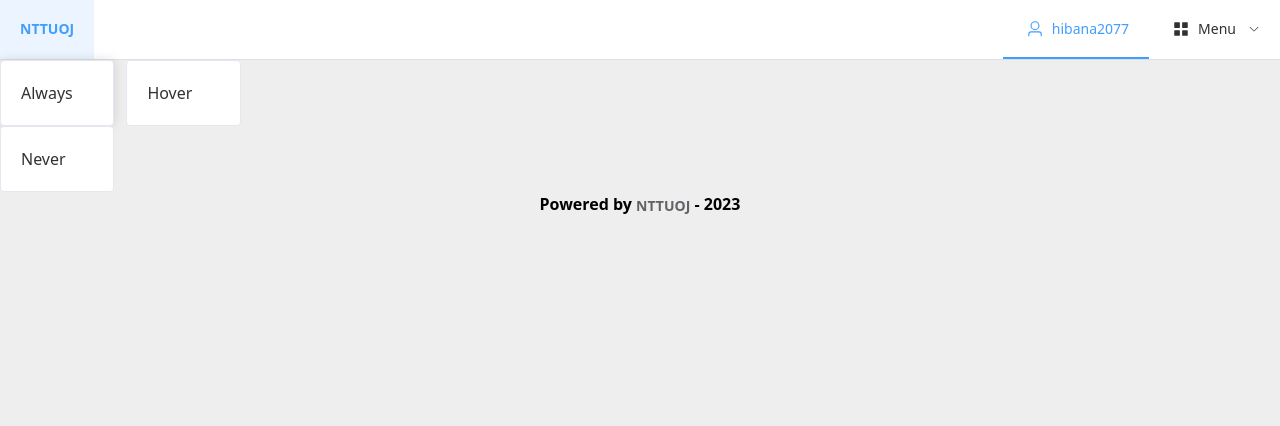
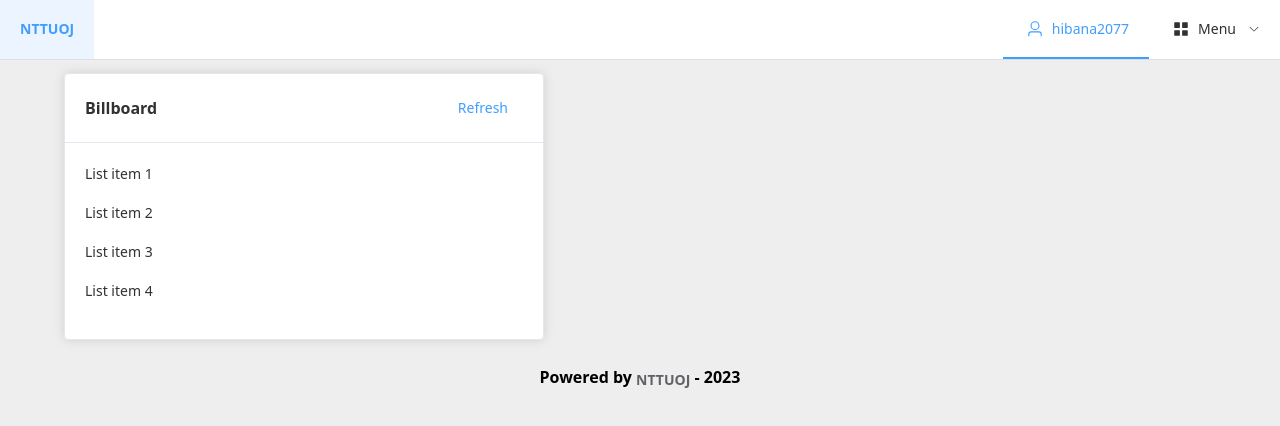
Before and after one commit to hibana2077/NTTU-judge-system, a Nuxt app in the folder nttu-judge/: page / in a window 1280 px wide. Shown: the top 426 px of the page. Built offline with nearby package versions, Linux system fonts and the light colour scheme.

Commit message:
new header but not working

```diff
--- a/nttu-judge/layouts/header.vue
+++ b/nttu-judge/layouts/header.vue
@@ -2,10 +2,35 @@
  * @Author: hibana2077 hibana2077@gmail.com
  * @Date: 2023-05-02 21:36:33
  * @LastEditors: hibana2077 hibana2077@gmaill.com
- * @LastEditTime: 2023-05-03 13:07:31
+ * @LastEditTime: 2023-05-03 15:11:22
  * @FilePath: \NTTU-new-gen-judge-system\nttu-judge\layouts\header.vue
  * @Description: 这是默认设置,请设置`customMade`, 打开koroFileHeader查看配置 进行设置: https://github.com/OBKoro1/koro1FileHeader/wiki/%E9%85%8D%E7%BD%AE
 -->
+<script lang="ts" setup>
+import { ref } from 'vue'
+//add this if you want to use icons
+import * as ElementPlusIcons from '@element-plus/icons-vue'
+
+//add this if you want to use icons
+const nuxtApp = useNuxtApp()
+for (const [key, component] of Object.entries(ElementPlusIcons)) {
+  nuxtApp.vueApp.component(key, component)
+}
+//to this
+const activeIndex = ref('1')
+const handleSelect = (key: string, keyPath: string[]) => {
+  console.log(key, keyPath)
+}
+const islogin = ref(true) //TODO: change this to vue state management
+const username = ref('hibana2077') //TODO: change this to vue state management
+</script>
+
+<style>
+.flex-grow {
+  flex-grow: 1;
+}
+</style>
+
 <template>
   <el-menu
     :default-active="activeIndex"
@@ -49,49 +74,17 @@
         </el-icon>
         Forum
       </el-menu-item>
-      <el-menu-item index="2-3">
-        <el-icon color="#409EFC" class="no-inherit">
-          <Notebook />
-        </el-icon>
-        <NuxtLink v-if="islogin" :to="`/notebook/${username}`">Notebook</NuxtLink>
-        <NuxtLink v-else to="/login">Notebook</NuxtLink>
-      </el-menu-item>
-      <el-sub-menu index="2-4">
+      <el-sub-menu index="2-3">
         <template #title>
           <el-icon color="#409EFC" class="no-inherit">
             <Trophy />
           </el-icon>
           contest
         </template>
-        <el-menu-item v-for="item in 10" :key="item" :index="`2-4-${item}`">
+        <el-menu-item v-for="item in 10" :key="item" :index="`2-3-${item}`">
           item {{ item }}
         </el-menu-item>
       </el-sub-menu>
     </el-sub-menu>
   </el-menu>
 </template>
-
-<script lang="ts" setup>
-import { ref } from 'vue'
-//add this if you want to use icons
-import * as ElementPlusIcons from '@element-plus/icons-vue'
-
-//add this if you want to use icons
-const nuxtApp = useNuxtApp()
-for (const [key, component] of Object.entries(ElementPlusIcons)) {
-  nuxtApp.vueApp.component(key, component)
-}
-//to this
-const activeIndex = ref('1')
-const handleSelect = (key: string, keyPath: string[]) => {
-  console.log(key, keyPath)
-}
-const islogin = ref(true) //TODO: change this to vue state management
-const username = ref('hibana2077') //TODO: change this to vue state management
-</script>
-
-<style>
-.flex-grow {
-  flex-grow: 1;
-}
-</style>
--- a/nttu-judge/pages/index.vue
+++ b/nttu-judge/pages/index.vue
@@ -1,25 +1,39 @@
 <!--
- * @Author: hibana2077 hibana2077@gmail.com
- * @Date: 2023-05-01 20:11:46
+ * @Author: hibana2077 hibana2077@gmaill.com
+ * @Date: 2023-05-03 11:45:56
  * @LastEditors: hibana2077 hibana2077@gmaill.com
- * @LastEditTime: 2023-05-03 12:38:47
- * @FilePath: \NTTU-new-gen-judge-system\nttu-judge\pages\index.vue
+ * @LastEditTime: 2023-05-08 15:15:42
+ * @FilePath: /NTTU-new-gen-judge-system/nttu-judge/pages/index.vue
  * @Description: 这是默认设置,请设置`customMade`, 打开koroFileHeader查看配置 进行设置: https://github.com/OBKoro1/koro1FileHeader/wiki/%E9%85%8D%E7%BD%AE
 -->
 <template>
-  <div class="common-layout">
-    <el-container>
-      <el-row :gutter="12">
-    <el-col :span="10">
-      <el-card shadow="always"> Always </el-card>
-    </el-col>
-    <el-col :span="10">
-      <el-card shadow="hover"> Hover </el-card>
-    </el-col>
-    <el-col :span="10">
-      <el-card shadow="never"> Never </el-card>
-    </el-col>
-  </el-row>
-    </el-container>
-  </div>
+  <el-card class="box-card" style="margin-top: 1% ; margin-left: 5%; margin-right: 5%; margin-bottom: 2%;">
+    <template #header>
+      <div class="card-header">
+        <span class="font-bold">Billboard</span>
+        <el-button class="button" type="primary" round text>Refresh</el-button>
+      </div>
+    </template>
+    <div v-for="o in 4" :key="o" class="text item">{{ 'List item ' + o }}</div>
+  </el-card>
 </template>
+
+<style>
+.card-header {
+  display: flex;
+  justify-content: space-between;
+  align-items: center;
+}
+
+.text {
+  font-size: 14px;
+}
+
+.item {
+  margin-bottom: 18px;
+}
+
+.box-card {
+  width: 480px;
+}
+</style>
--- a/nttu-judge/pages/notebook/[userid].vue
+++ /dev/null
@@ -1,35 +0,0 @@
-<!--
- * @Author: hibana2077 hibana2077@gmaill.com
- * @Date: 2023-05-03 13:04:17
- * @LastEditors: hibana2077 hibana2077@gmaill.com
- * @LastEditTime: 2023-05-03 14:10:44
- * @FilePath: /NTTU-new-gen-judge-system/nttu-judge/pages/notebook/[userid].vue
- * @Description: 这是默认设置,请设置`customMade`, 打开koroFileHeader查看配置 进行设置: https://github.com/OBKoro1/koro1FileHeader/wiki/%E9%85%8D%E7%BD%AE
--->
-<template>
-    <el-container>
-        <el-card style="display: flex; margin-top: 1.5%; margin-left: 5%; margin-right: 5%;">
-            <el-button type="primary" :icon="CirclePlusFilled" size="small" style="margin-left: 1%; margin-right: 1%;">新增</el-button>
-            <el-tabs type="border-card" style="margin-left: 1%; margin-right: 1%; margin-top: 2%;">
-                <el-tab-pane v-for="(content, title) in note" :label="title" :name="title">
-                    {{ content }}
-                </el-tab-pane>
-            </el-tabs>
-        </el-card>
-    </el-container>
-</template>
-
-<script setup>
-//TODO: import CKEditor
-import { CirclePlusFilled } from '@element-plus/icons-vue';
-
-
-const route = useRoute()
-const { userid } = route.params
-//TODO: get user's notebook
-const note = {
-    "title 1":"content 1",
-    "title 2":"content 2",
-    "title 3":"content 3",
-}
-</script>
```
